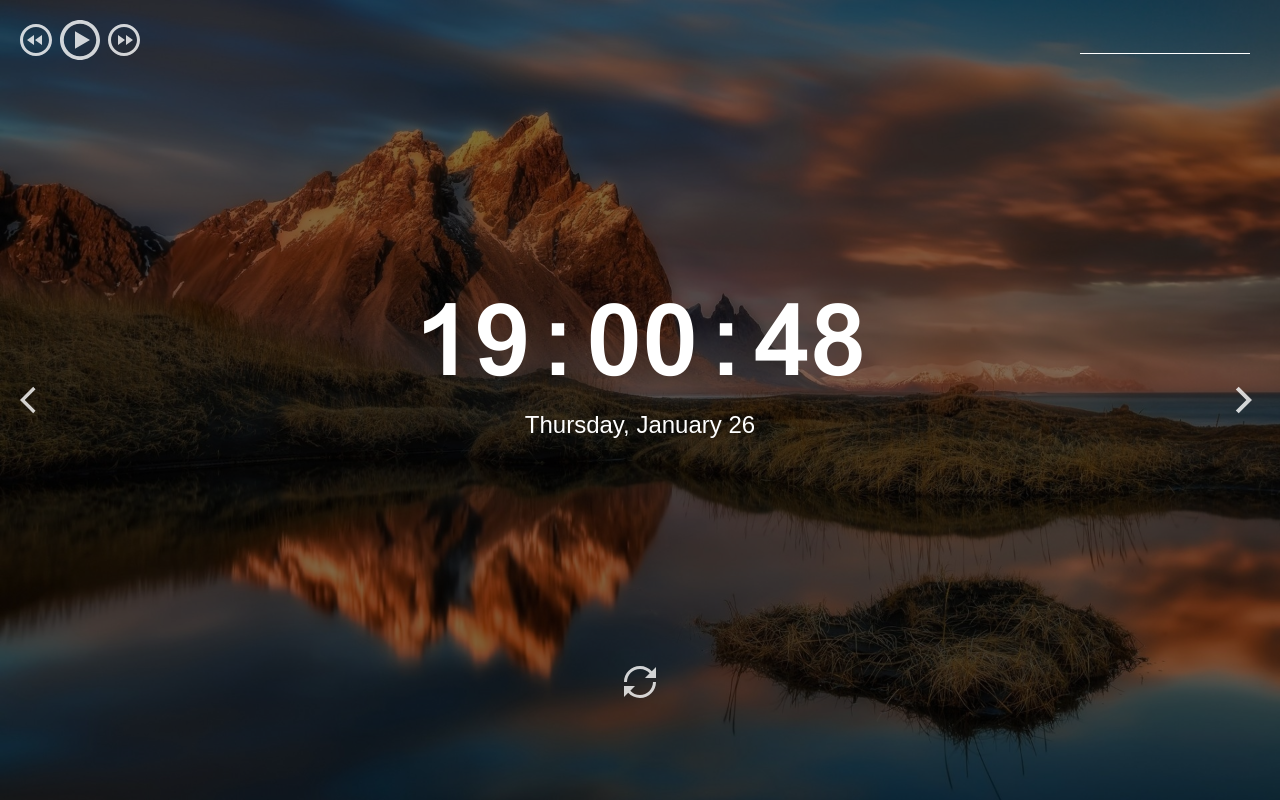
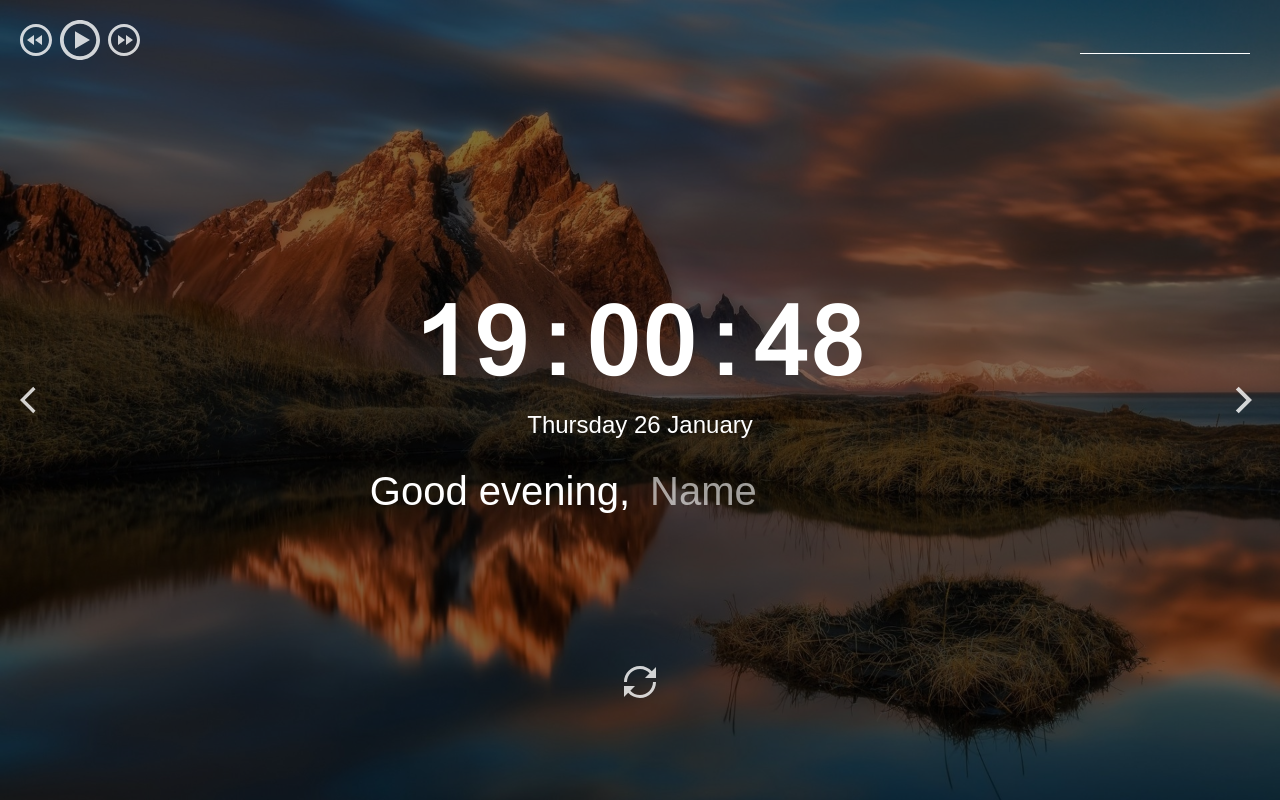
Before and after one commit to dima-voit/momentum, a plain HTML site: page index.html in a window 1280 px wide. Drawn offline with Linux system fonts and the light colour scheme.

Commit message:
feat: add greeting function

```diff
--- a/assets/js/script.js
+++ b/assets/js/script.js
@@ -25,6 +25,26 @@ function showDate() {
     day: "numeric",
     weekday: "long"
   };
-  const currentDate = new Date().toLocaleDateString('ua', dateOptions);
+  const currentDate = new Date().toLocaleDateString('en-UK', dateOptions);
   date.innerHTML = currentDate;
 }
+
+function getDayInterval() {
+  const greeting = document.querySelector(".greeting");
+  let hours = new Date().getHours();
+  let dayInterval;
+
+  if (hours >= 6 && hours < 12) {
+    dayInterval = "morning";
+  } else if (hours >= 12 && hours< 18) {
+    dayInterval = "afternoon";
+  } else if (hours >= 18 && hours < 24) {
+    dayInterval = "evening";
+  } else {
+    dayInterval = "night";
+  }
+
+  greeting.textContent = `Good ${dayInterval},`
+}
+
+getDayInterval();
--- a/index.html
+++ b/index.html
@@ -41,7 +41,7 @@
     <date class="date"></date>
     <div class="greeting-container">
       <span class="greeting"></span>
-      <input type="text" class="name" />
+      <input type="text" class="name" placeholder="Name" />
     </div>
   </main>
   <footer class="footer">
```
